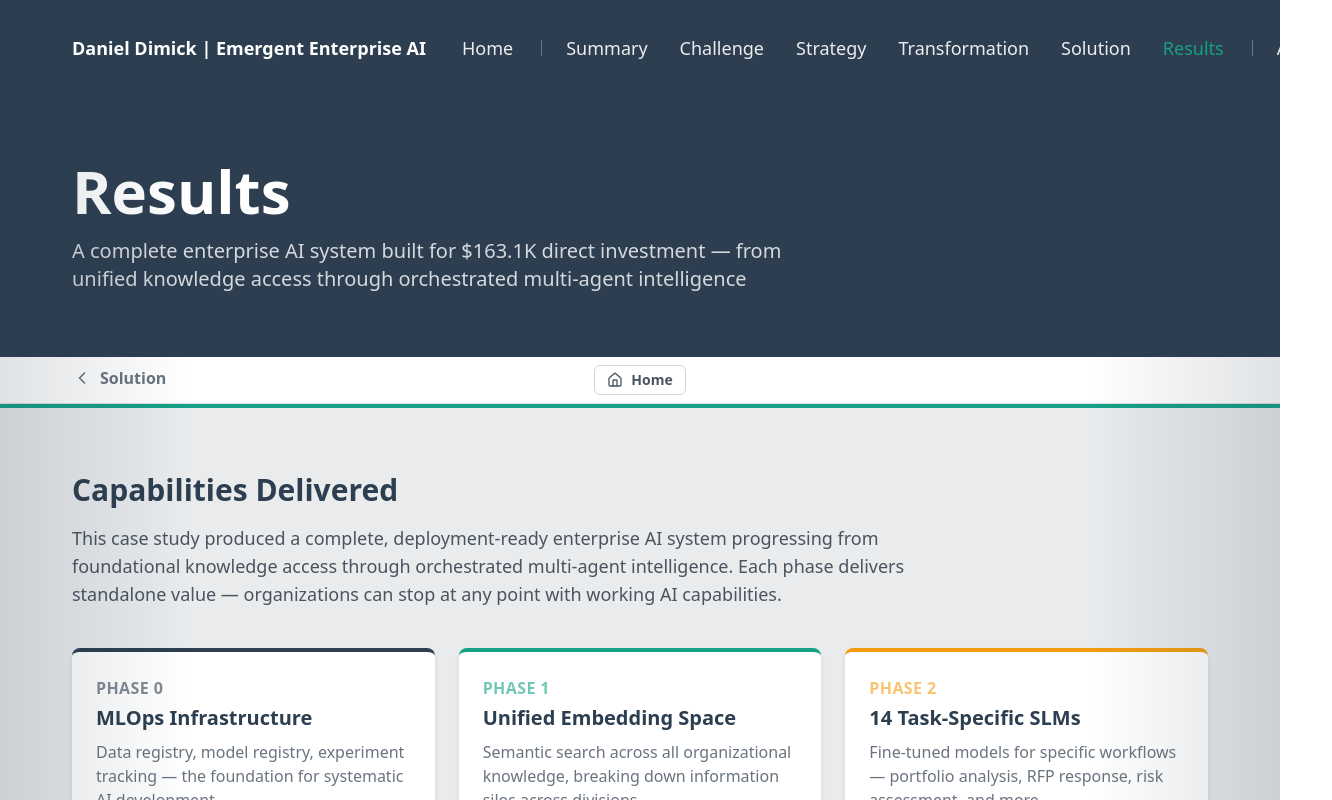
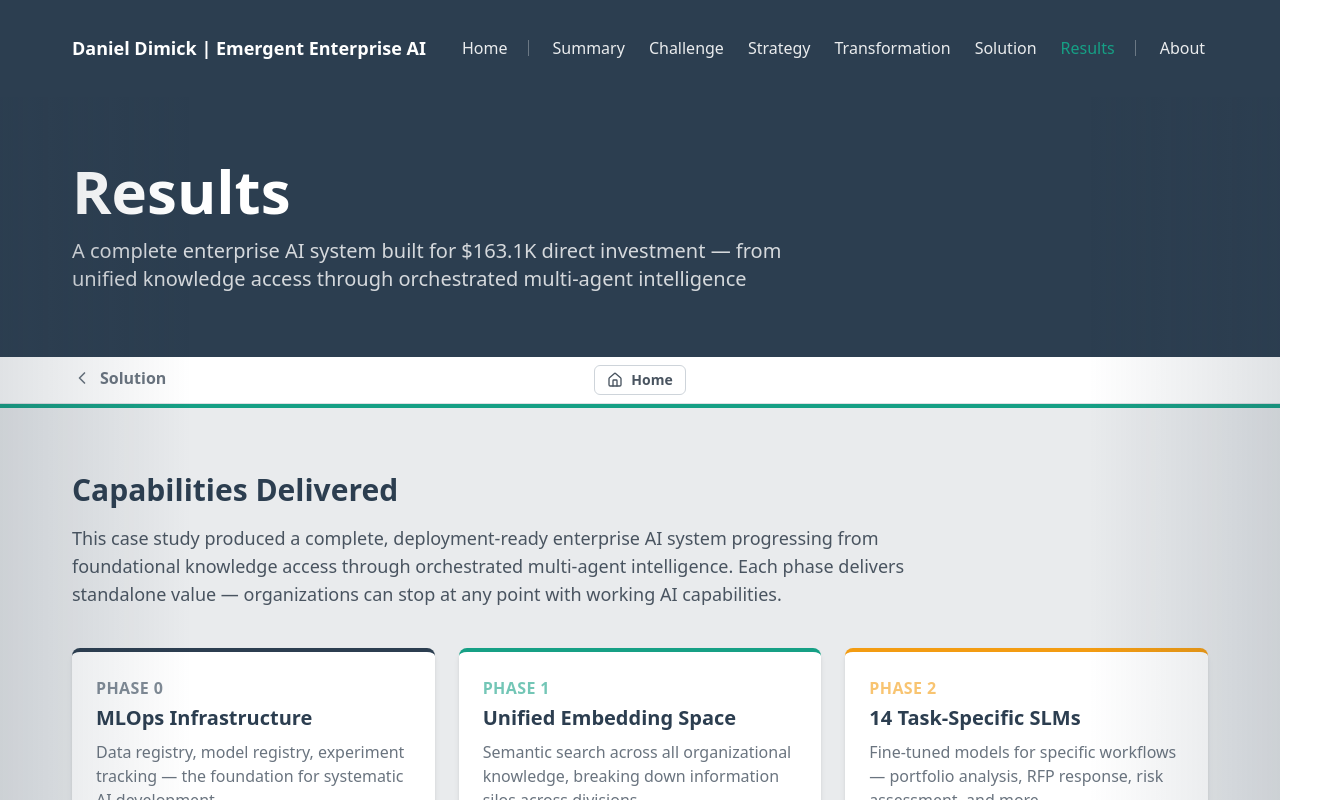
Before and after one commit to deepdmk/enterprise-ai-case-study, a Next.js app in the folder website/: page /enterprise-ai-case-study/results in a window 1280 px wide. Shown: the top 800 px of the page, 1332 px wide, since content can reach past the window. Built offline with nearby package versions, Linux system fonts and the light colour scheme.

Commit message:
Tighten nav link spacing and font size to prevent overflow

```diff
--- a/website/components/layout/Navigation.tsx
+++ b/website/components/layout/Navigation.tsx
@@ -30,7 +30,7 @@ export function Navigation() {
             Daniel Dimick | Emergent Enterprise AI
           </Link>
 
-          <div className="flex items-center gap-6 ml-8">
+          <div className="flex items-center gap-4 ml-8">
             {navLinks.map((link) => (
               <span key={link.href} className="flex items-center gap-5">
                 {link.dividerBefore && (
@@ -39,7 +39,7 @@ export function Navigation() {
               <Link
                 href={link.href}
                 className={cn(
-                  "text-lg font-medium transition-colors hover:text-teal focus:outline-none focus:ring-2 focus:ring-teal focus:ring-offset-2 focus:ring-offset-navy rounded px-1",
+                  "text-base font-medium transition-colors hover:text-teal focus:outline-none focus:ring-2 focus:ring-teal focus:ring-offset-2 focus:ring-offset-navy rounded px-1",
                   pathname === link.href ||
                     (link.href !== "/" && pathname.startsWith(link.href))
                     ? "text-teal"
```
